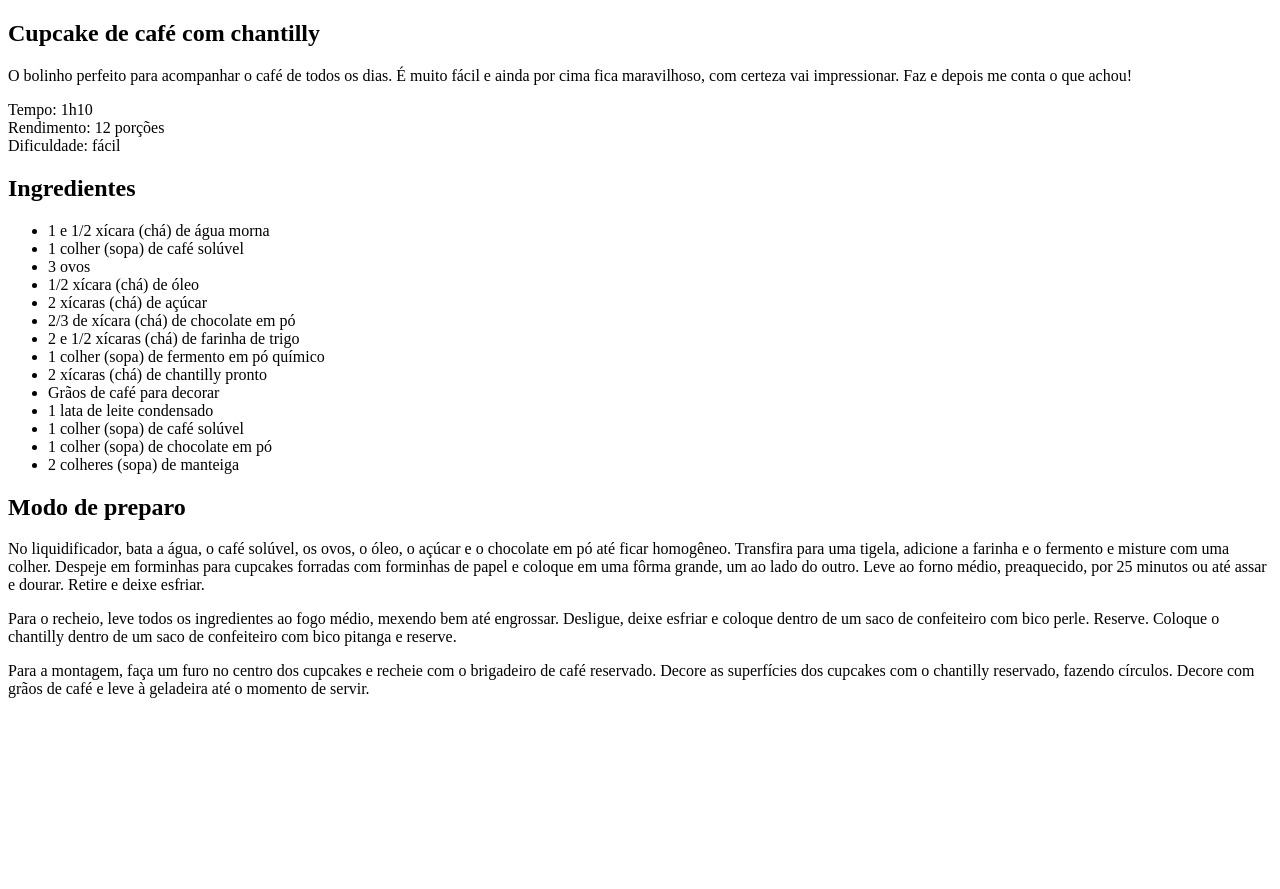
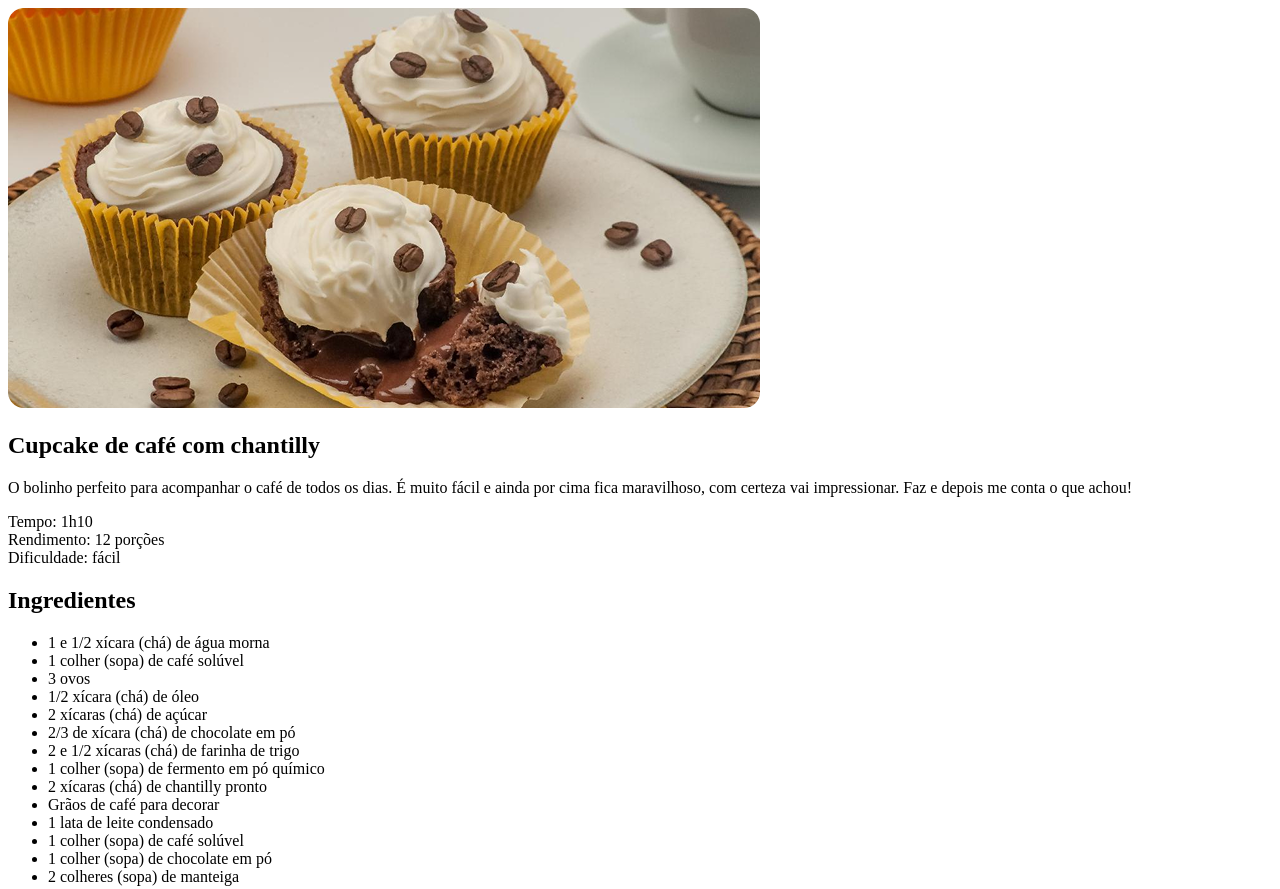
Before and after one commit to renzzorocha/pagina-de-receita, a plain HTML site: page index.html in a window 1280 px wide. Shown: the top 889 px of the page. Before the commit the page ends 800 px from the top, so only its background shows below. Drawn offline with Linux system fonts and the light colour scheme.

Commit message:
feat: imagens do projeto adicionadas

```diff
--- a/index.html
+++ b/index.html
@@ -4,10 +4,13 @@
     <meta charset="UTF-8" />
     <meta name="viewport" content="width=device-width, initial-scale=1.0" />
     <title>Página de Receita</title>
+    <link rel="stylesheet" href="style.css">
   </head>
 
   <body>
-    <div id="main-image"></div>
+    <div id="main-image">
+        <img src="assets/main-image.png" alt="Imagem de um cupcake de café com chantilly">
+    </div>
     <main>
       <section id="about">
         <h1>Cupcake de café com chantilly</h1>
```
Also changed, not shown: assets/bg.jpg (added), assets/main-image.png (added), style.css (added).
